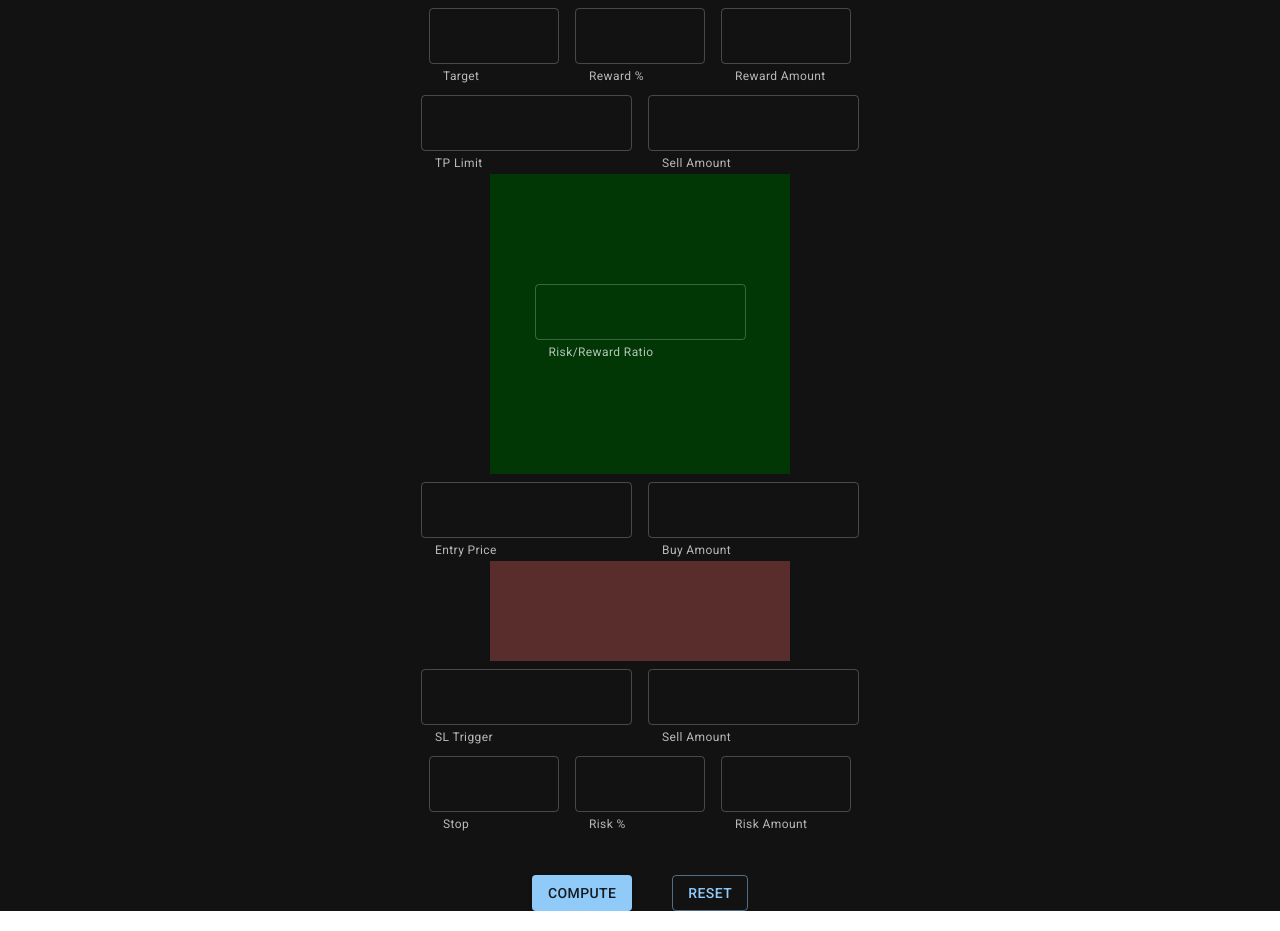
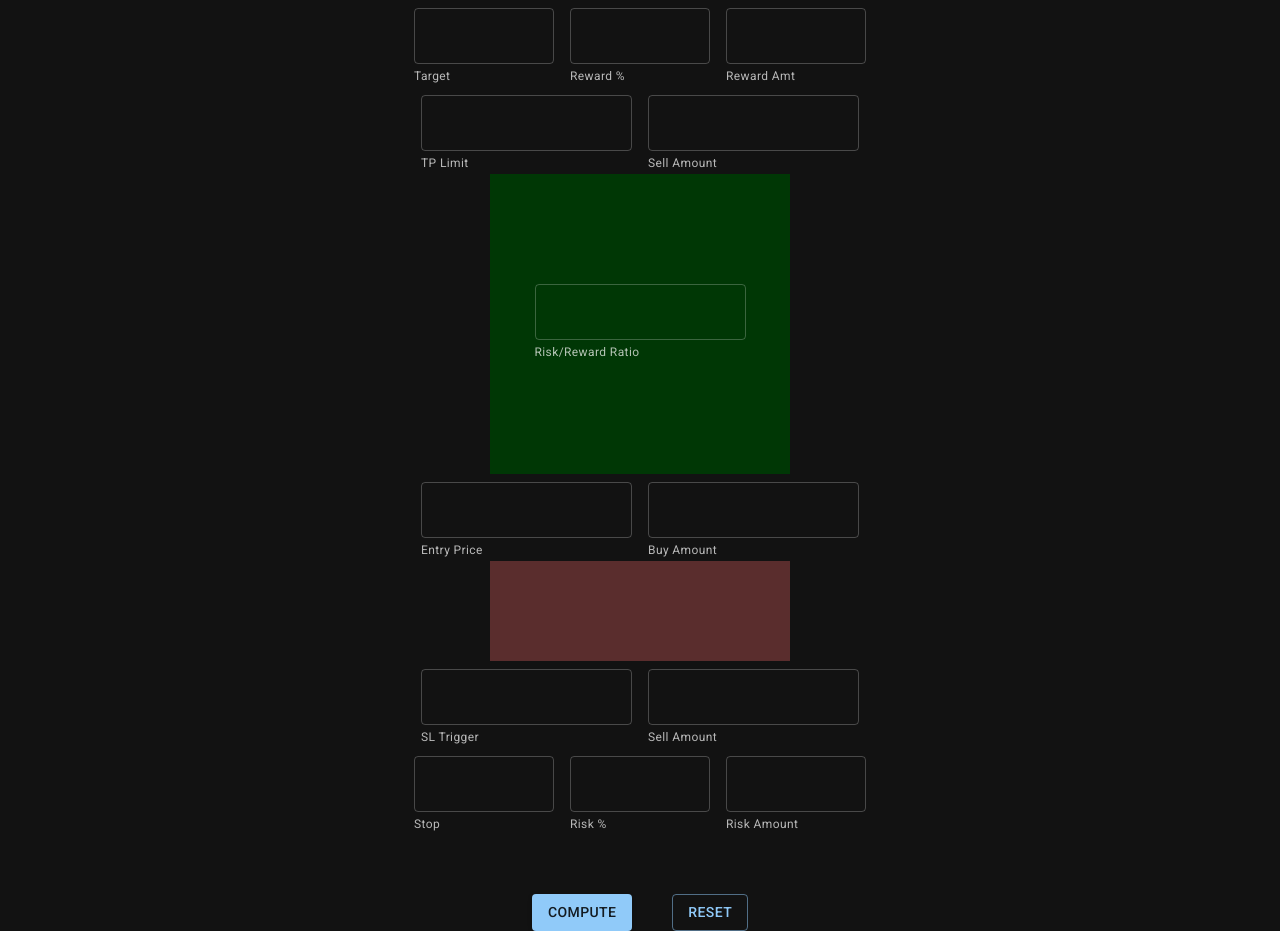
Before and after one commit to ADTC/simple-position-calc, a React (Create React App) app: page / in a window 1280 px wide. Built offline with nearby package versions, Linux system fonts and the light colour scheme; a web font is replaced by a local one.

Commit message:
Show toolbar to copy, paste and delete input

```diff
--- /dev/null
+++ b/src/components/IconSpan/index.tsx
@@ -0,0 +1,21 @@
+import styles from "./styles.module.css";
+import cn from "classnames";
+
+export default function IconSpan({
+  icon,
+  hover, // means the parent is hovered
+  onClick,
+}: {
+  icon: React.ReactNode;
+  hover: boolean;
+  onClick: () => void;
+}) {
+  return (
+    <span
+      onClick={onClick}
+      className={cn(styles.iconSpan, hover && styles.hover)}
+    >
+      {icon}
+    </span>
+  );
+}
--- /dev/null
+++ b/src/components/IconSpan/styles.module.css
@@ -0,0 +1,15 @@
+.iconSpan {
+  cursor: pointer;
+  padding-inline: 2px;
+  border-radius: 3px;
+  opacity: 0;
+  transition: opacity 0.1s, background-color 0.1s;
+}
+
+.hover {
+  opacity: 1;
+}
+
+.iconSpan:hover {
+  background-color: #003705;
+}
--- a/src/components/Text.tsx
+++ b/src/components/Text.tsx
@@ -1,6 +1,7 @@
 import { useEffect, useState } from "react";
 import TextField from "@mui/material/TextField";
 import Decimal from "decimal.js";
+import IconSpan from "./IconSpan";
 
 export default function Text({
   label,
@@ -16,6 +17,7 @@ export default function Text({
   error: boolean;
 }) {
   const [stringValue, setStringValue] = useState<string>("");
+  const [hover, setHover] = useState<boolean>(false);
 
   useEffect(() => {
     if (value === undefined) setStringValue("");
@@ -36,11 +38,38 @@ export default function Text({
     } else onChange(undefined);
   }, [onChange, stringValue]);
 
+  const helperText = (
+    <>
+      {label}{" "}
+      <IconSpan
+        icon="📋"
+        hover={hover}
+        onClick={
+          () =>
+            navigator.clipboard
+              .readText()
+              .then((text) => setStringValue(text))
+              .catch(() => {}) // Ignore error
+        }
+      />{" "}
+      <IconSpan
+        icon="📑"
+        hover={hover}
+        onClick={
+          () => navigator.clipboard.writeText(stringValue).catch(() => {}) // Ignore error
+        }
+      />{" "}
+      <IconSpan icon="❌" hover={hover} onClick={() => setStringValue("")} />
+    </>
+  );
+
   return (
     <TextField
+      onPointerEnter={() => setHover(true)}
+      onPointerLeave={() => setHover(false)}
       error={error}
-      helperText={label}
-      sx={xs ? { maxWidth: 130 } : undefined}
+      helperText={helperText}
+      sx={xs ? { maxWidth: 140 } : undefined}
       variant="outlined"
       value={stringValue}
       onChange={(e) => setStringValue(e.target.value)}
--- a/src/index.css
+++ b/src/index.css
@@ -1,13 +1,18 @@
 body {
   margin: 0;
-  font-family: -apple-system, BlinkMacSystemFont, 'Segoe UI', 'Roboto', 'Oxygen',
-    'Ubuntu', 'Cantarell', 'Fira Sans', 'Droid Sans', 'Helvetica Neue',
+  font-family: -apple-system, BlinkMacSystemFont, "Segoe UI", "Roboto", "Oxygen",
+    "Ubuntu", "Cantarell", "Fira Sans", "Droid Sans", "Helvetica Neue",
     sans-serif;
   -webkit-font-smoothing: antialiased;
   -moz-osx-font-smoothing: grayscale;
 }
 
 code {
-  font-family: source-code-pro, Menlo, Monaco, Consolas, 'Courier New',
+  font-family: source-code-pro, Menlo, Monaco, Consolas, "Courier New",
     monospace;
 }
+
+.MuiFormHelperText-root {
+  margin-left: 0px !important;
+  margin-right: 0px !important;
+}
--- a/src/positions/LongPosition.tsx
+++ b/src/positions/LongPosition.tsx
@@ -108,7 +108,7 @@ export default function LongPosition() {
           error={error.rewardPercent}
         />
         <Text
-          label="Reward Amount"
+          label="Reward Amt" // "Reward Amount"
           xs
           value={rewardAmount}
           onChange={setRewardAmount}
```
